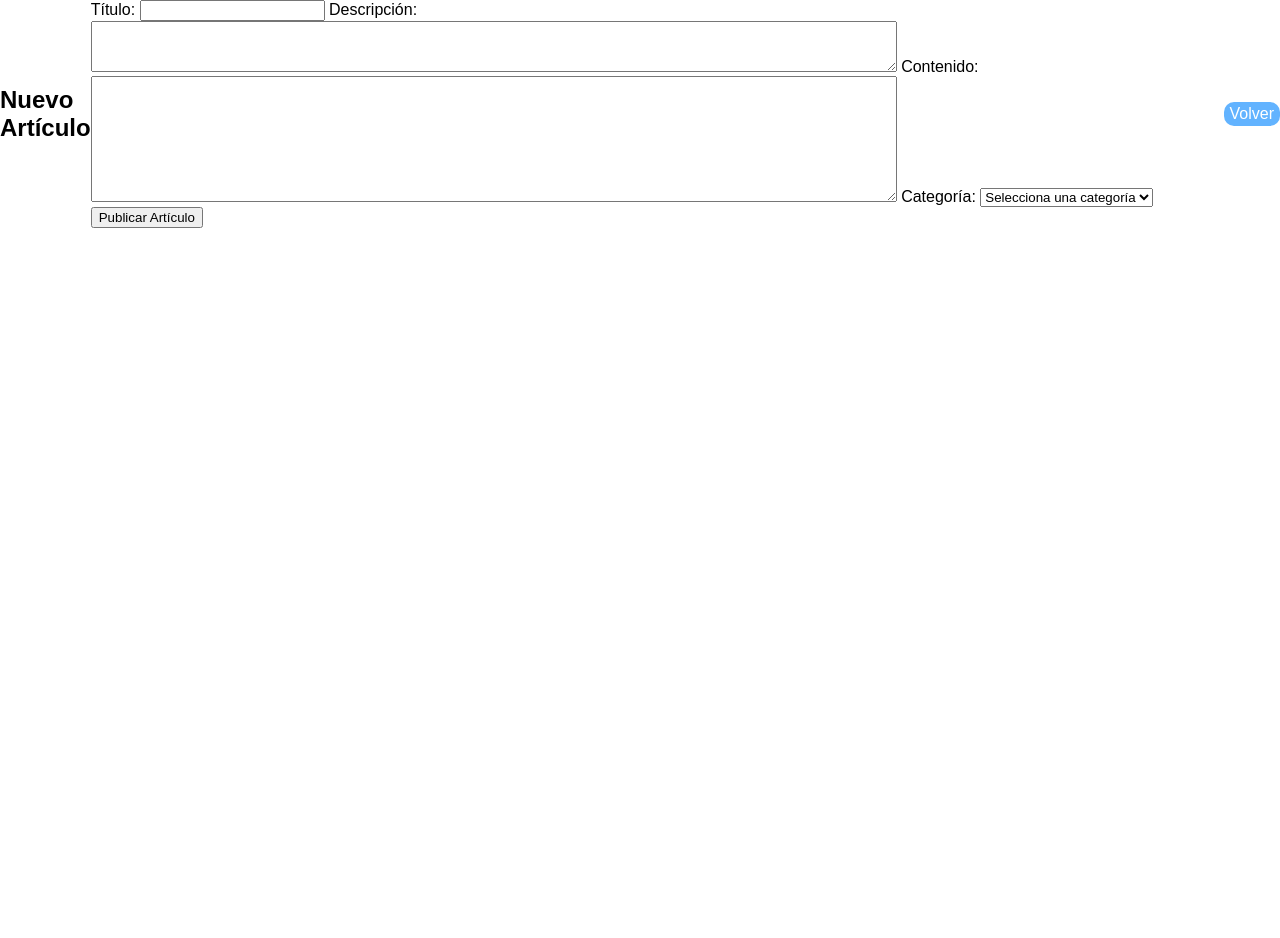
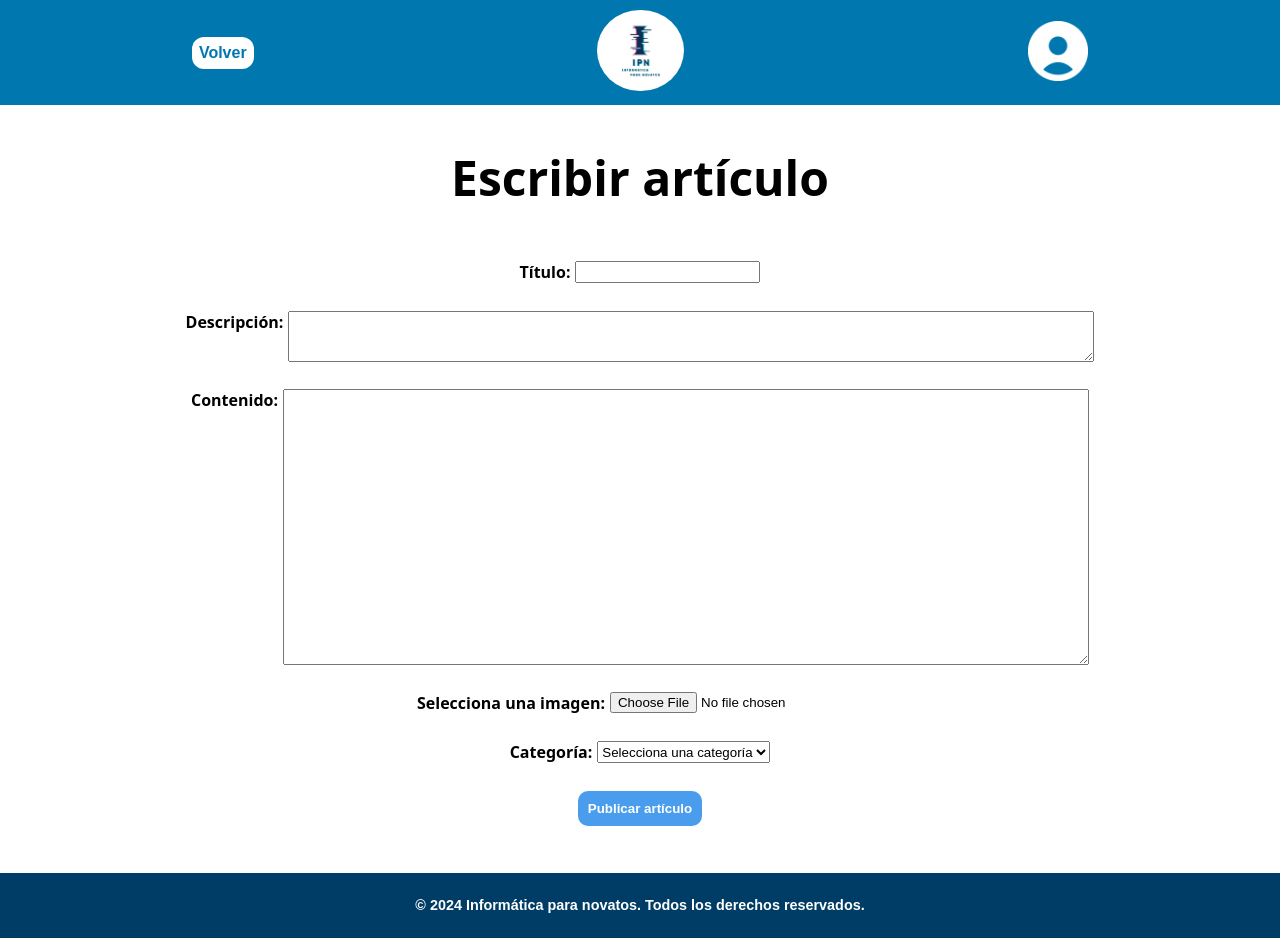
Before and after one commit to Vikolow/Proyecto_WWWeb, a PHP site: the page made by Proyecto web real/escribirArticulo.php in a window 1280 px wide. Before the commit the page ends 228 px from the top, so only its background shows below. Run offline with PHP 8.4, Linux system fonts and the light colour scheme; data that the repository does not hold is empty.

Commit message:
escribirArticulo.php

```diff
--- a/Proyecto web real/escribirArticulo.php
+++ b/Proyecto web real/escribirArticulo.php
@@ -42,23 +42,45 @@ $resultado_categorias = mysqli_query($conn, "SELECT id_categoria, nombre_categor
 <head>
     <meta charset="UTF-8">
     <meta name="viewport" content="width=device-width, initial-scale=1.0">
-    <title>Escribir Artículo</title>
+    <title>Escribir artículo</title>
     <link rel="stylesheet" href="CSS/style.css">
 </head>
 <body>
+    <header class="headermain">
+        <a href="index.html" class="btn-back">Volver</a>
+        <div class="logo">
+            <a href="index.html" class="logo">
+                <img class="logoimg" src="img/Logo_IPN.png">
+            </a>
+        </div>
+        <a href="login.html" class="btn-login">
+            <img src="img/Perfil.png" alt="Login">
+        </a>
+    </header>
+    <main>
+        <div class="tituloCalc">
+            <h2 class="tituloCrear">Escribir artículo</h2>
+        </div>
         <div class="form-container">
-        <h2>Nuevo Artículo</h2>
             <form action="" method="post">
-            <label for="titulo">Título:</label>
-            <input type="text" id="titulo" name="titulo" required>
-
-            <label for="descripcion">Descripción:</label>
+                <div class="contenidoCrearArticulo">
+                    <label for="tituloNuevoArticulo" class="tituloNuevoArticulo">Título:</label>
+                    <input type="text" id="tituloNuevoArticulo" name="tituloNuevoArticulo" required>
+                </div>
+                <div class="contenidoCrearArticulo">
+                    <label for="descripcion" class="tituloNuevoArticulo">Descripción:</label>
                     <textarea id="descripcion" name="descripcion" rows="3" required></textarea>
-
-            <label for="contenido">Contenido:</label>
-            <textarea id="contenido" name="contenido" rows="8" required></textarea>
-
-            <label for="id_categoria">Categoría:</label>
+                </div>
+                <div class="contenidoCrearArticulo">
+                    <label for="contenido" class="tituloNuevoArticulo">Contenido:</label>
+                    <textarea id="contenido" name="contenido" rows="18" required></textarea>
+                </div>
+                <div class="contenidoCrearArticulo">
+                    <label for="imagen" class="tituloNuevoArticulo">Selecciona una imagen:</label>
+                    <input type="file" id="imagen" name="imagen" accept="image/*" required>
+                </div>
+                <div class="contenidoCrearArticulo">
+                    <label for="id_categoria" class="tituloNuevoArticulo">Categoría:</label>
                     <select id="id_categoria" name="id_categoria" required>
                         <option value="">Selecciona una categoría</option>
                 <?php while ($categoria = mysqli_fetch_assoc($resultado_categorias)) { ?>
@@ -67,11 +89,17 @@ $resultado_categorias = mysqli_query($conn, "SELECT id_categoria, nombre_categor
                     </option>
                 <?php } ?>
                 </select>
-
-            <button type="submit">Publicar Artículo</button>
+                </div>
+                <div class="contenidoCrearArticulo">
+                    <button type="submit" class="publicar">Publicar artículo</button>
+                </div>
             </form>
-        <a href="MainPage.php" class="volver">Volver</a>
         </div>
+        </div>
+    </main>
+    <footer>
+        <p class="copyright">© 2024 Informática para novatos. Todos los derechos reservados.</p>
+    </footer>
 </body>
 </html>
 
```
Lines whose indentation alone changed are shown as unchanged.
